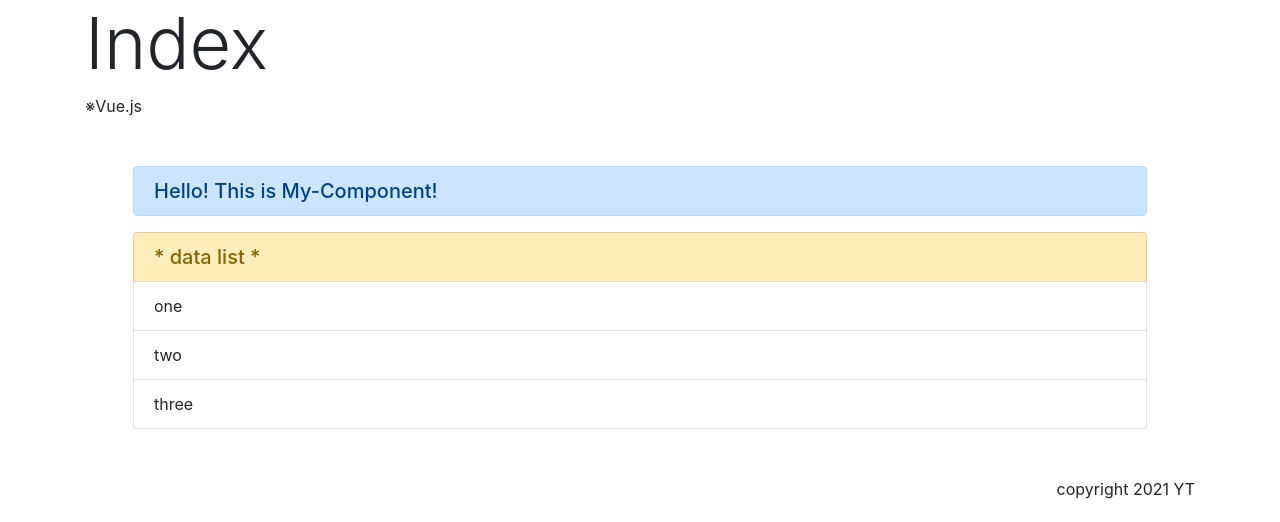
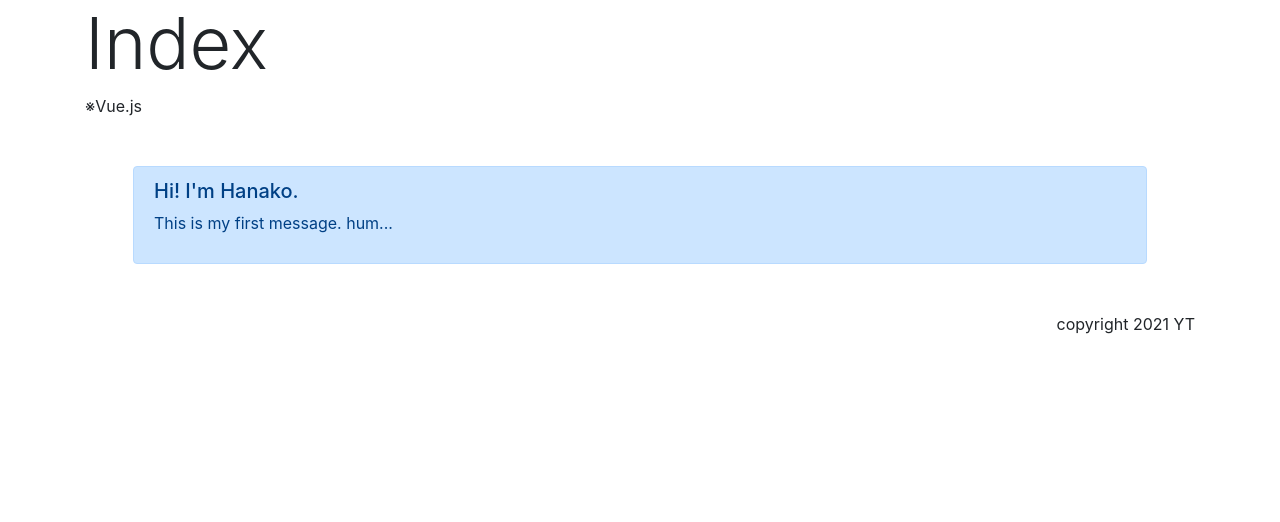
Before and after one commit to grasshopper-dev/flask_app_002, a Flask app: page / in a window 1280 px wide. Shown: the top 522 px of the page. Run offline with Flask 2, Linux system fonts and the light colour scheme; some libraries are stand-ins or nearby versions.

Commit message:
プロパティの使用

```diff
--- a/templates/index.html
+++ b/templates/index.html
@@ -13,37 +13,27 @@ Index
 
 <!-- Vue.js container -->
 <div id="app" class="m-5">
-    <mycomp/>
+    <mycomp name="Hanako" msg="This is my first message. hum..."/>
 </div>
 
 <!-- mycomp's template -->
 {% raw %}
 <script type="text/x-template" id="mycomp-template">
-    <div>
-        <p class="alert alert-primary h5">
-            Hello! This is My-Component!
+    <div class="alert alert-primary">
+        <p class="h5">
+            Hi! I'm {{name}}.
         </p>
-        <ul class="list-group">
-            <li class="list-group-item list-group-item-warning h5">
-                * data list *
-            </li>
-            <li v-for="item in data" class="list-group-item">
-                {{item}}
-            </li>
-        </ul>
+        <p>{{msg}}</p>
     </div>
 </script>
 {% endraw %}
 
 <!-- Vue.js script -->
 <script>
-    var d = eval({{data|tojson}});
     // mycomp object
     Vue.component('mycomp',{
         template: '#mycomp-template',
-        data:function(){
-            return { data: d }
-        }
+        props:['name', 'msg'],
     });
 
     // start vue
```
